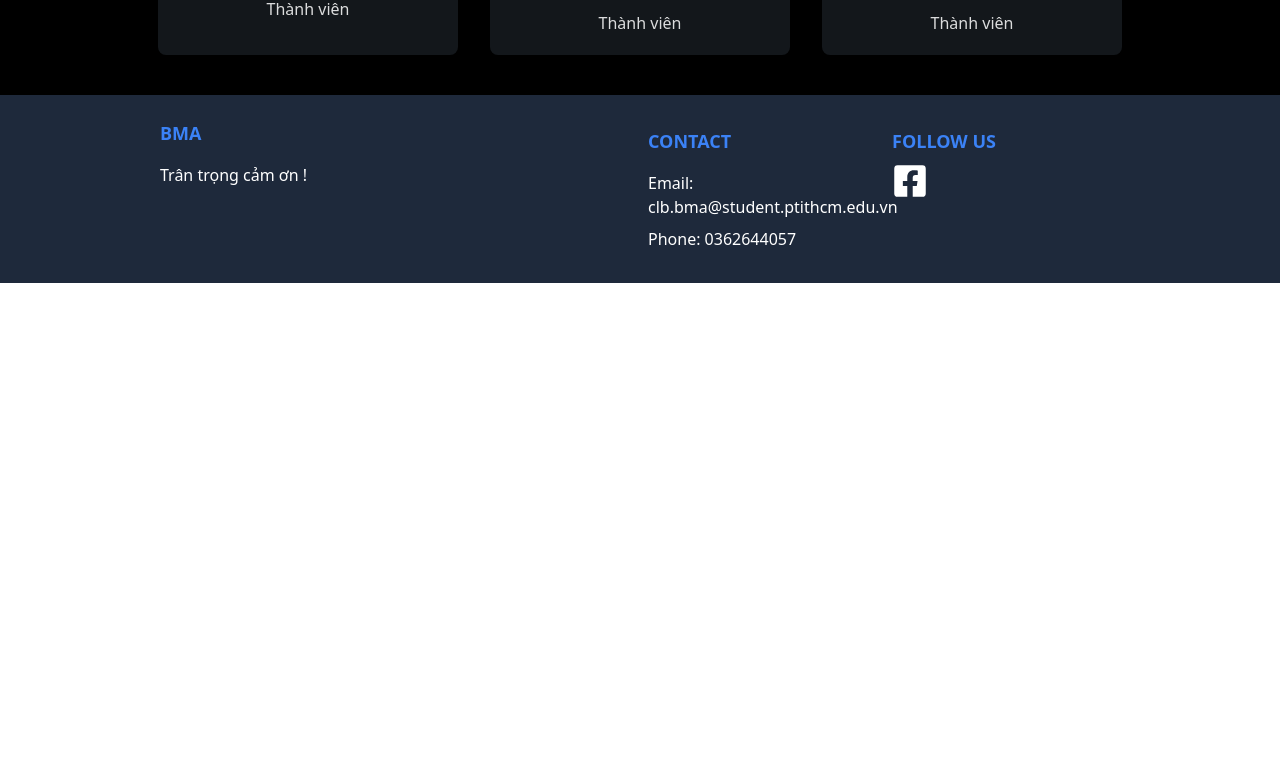
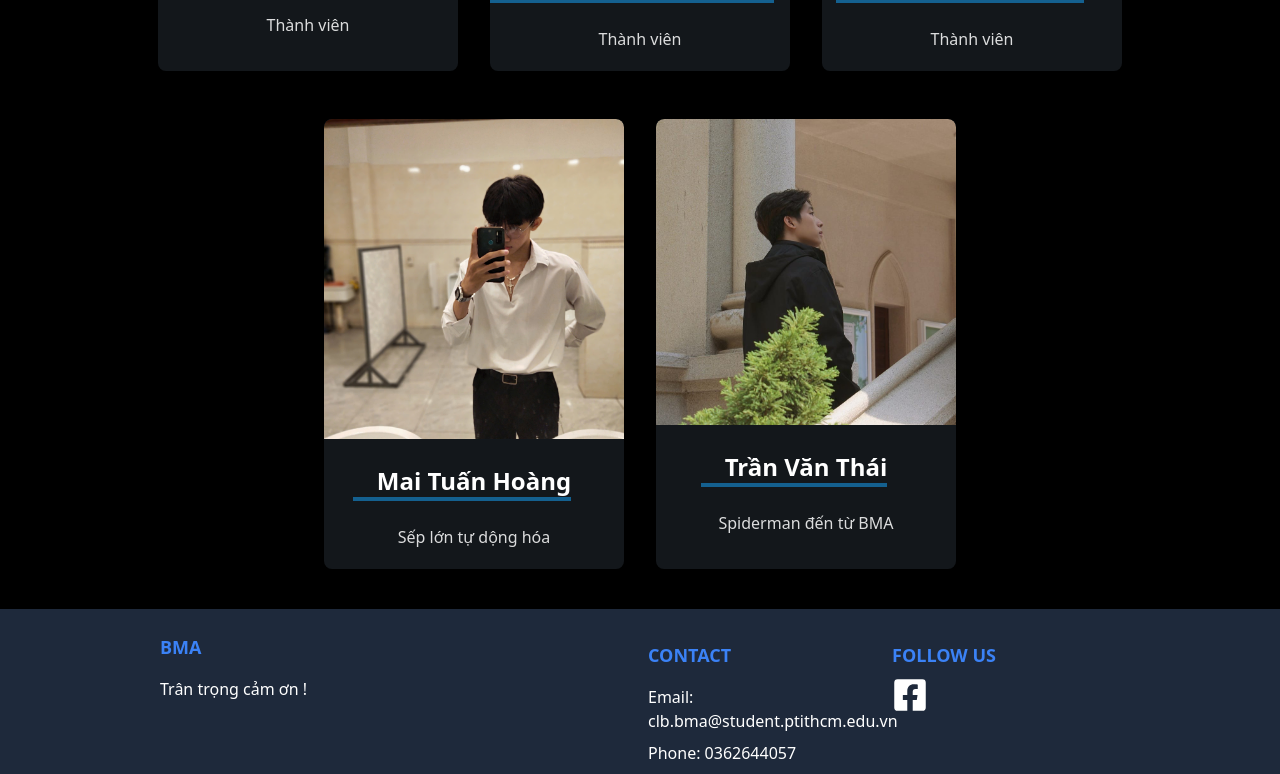
Before and after one commit to pvy-it-tdh/BMA_web, a React (Vite) app: page /members in a window 1280 px wide. Shown: the part 2660-3434 px from the top of the page. Before the commit the page ends 2943 px from the top, so only its background shows below. Built offline with nearby package versions, Linux system fonts and the light colour scheme.

Commit message:
adđ Member

```diff
--- a/src/Components/Banner.jsx
+++ b/src/Components/Banner.jsx
@@ -1,5 +1,5 @@
 import { useState, useEffect } from "react";
-import BMA from "./Image/BMA.jpg"; // Corrected import
+import BMA from "./Image/BMA.jpg";
 import AOS from "aos";
 import "aos/dist/aos.css";
 
--- a/src/Components/Member.jsx
+++ b/src/Components/Member.jsx
@@ -13,6 +13,8 @@ import thuyna from "./Image/thuyna.jpg";
 import binh from "./Image/binh.jpg";
 import baoanh from "./Image/baoanh.jpg";
 import tramy from "./Image/tramy.jpg";
+import hoang from "./Image/hoang.jpg";
+import anhthai from "./Image/septhai.jpg";
 import "../styles/Member.css";
 
 const Member = () => {
@@ -68,6 +70,8 @@ const Member = () => {
         />
         <Card imageUrl={vlinh} title="Lý Việt Linh" description="Thành viên" />
         <Card imageUrl={thuyna} title="Phạm Thúy Na" description="Thành viên" />
+      </div>
+      <div className="card-group">
         <Card
           imageUrl={binh}
           title="Nguyễn Vũ Thanh Bình"
@@ -84,6 +88,18 @@ const Member = () => {
           description="Thành viên"
         />
       </div>
+      <div className="card-group">
+        <Card
+          imageUrl={hoang}
+          title="Mai Tuấn Hoàng"
+          description="Sếp lớn tự dộng hóa"
+        />
+        <Card
+          imageUrl={anhthai}
+          title="Trần Văn Thái"
+          description="Spiderman đến từ BMA"
+        />
+      </div>
     </div>
   );
 };
```
Also changed, not shown: src/Components/Image/hoang.jpg (added), src/Components/Image/septhai.jpg (added).
